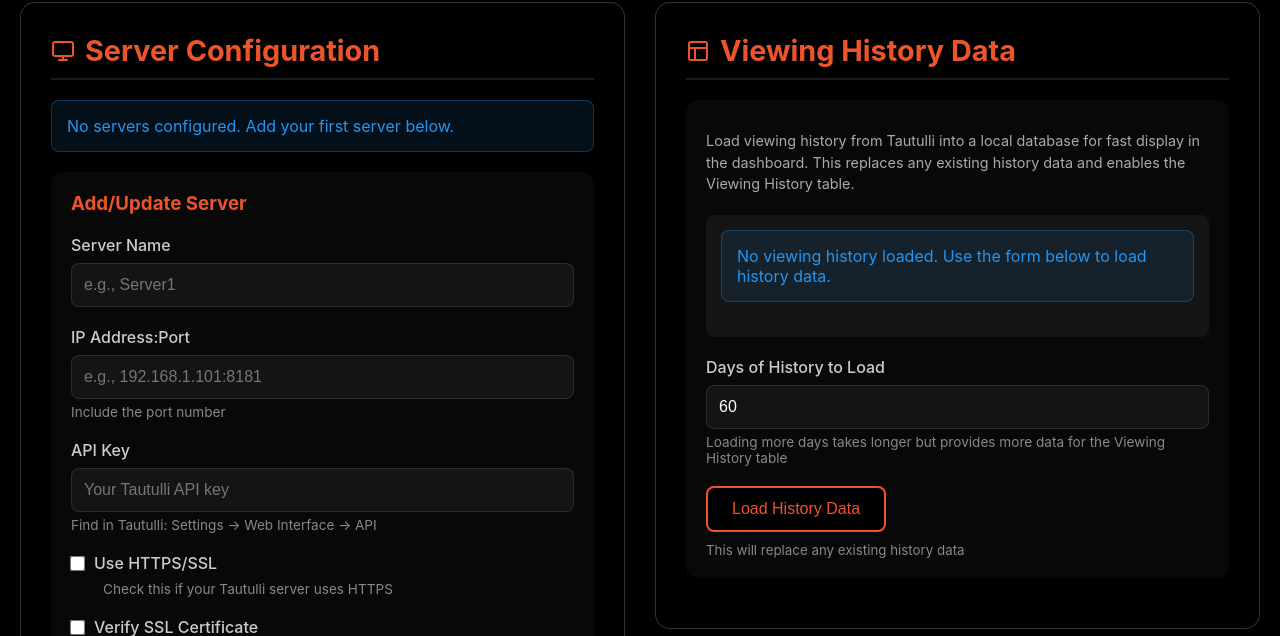
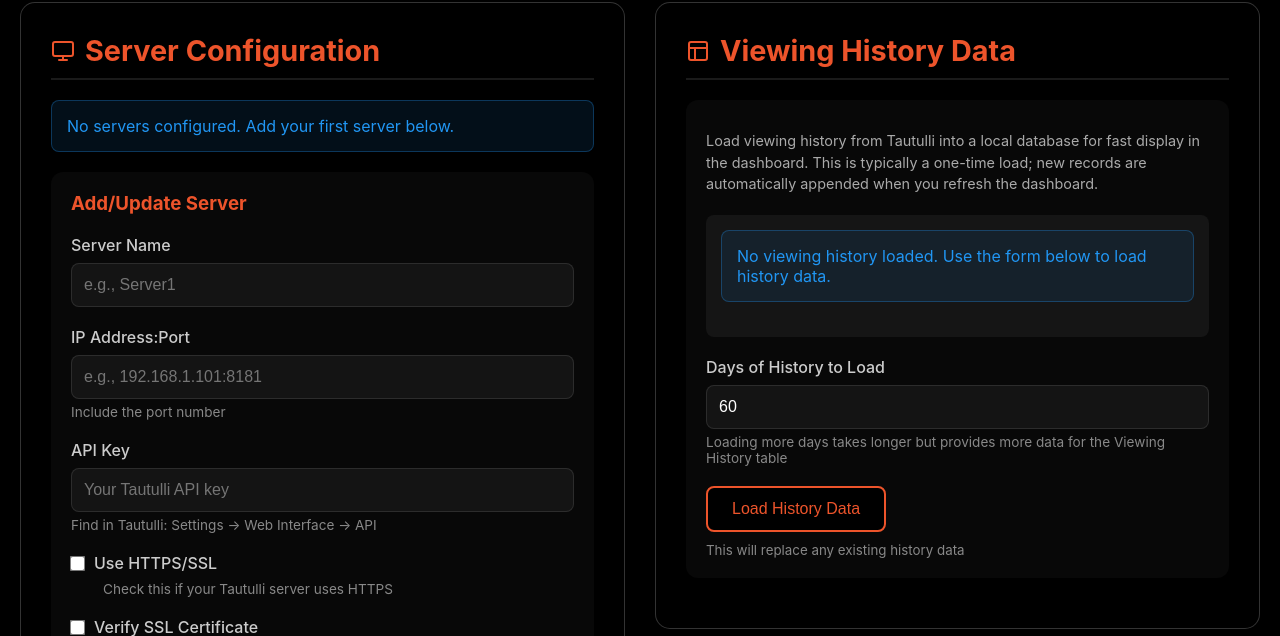
Before and after one commit to apollolabsai/MultiPlex-Stats, a Flask app: page /settings/ in a window 1280 px wide. Shown: the part 330-966 px from the top of the page. Run offline with Flask 3, Linux system fonts and the light colour scheme; some libraries are stand-ins or nearby versions.

Commit message:
Update viewing history description to clarify incremental sync

```diff
--- a/flask_app/templates/settings.html
+++ b/flask_app/templates/settings.html
@@ -123,7 +123,7 @@
             <div class="form-card">
                 <p class="info-text">
                     Load viewing history from Tautulli into a local database for fast display in the dashboard.
-                    This replaces any existing history data and enables the Viewing History table.
+                    This is typically a one-time load; new records are automatically appended when you refresh the dashboard.
                 </p>
 
                 <!-- Current Status -->
```
